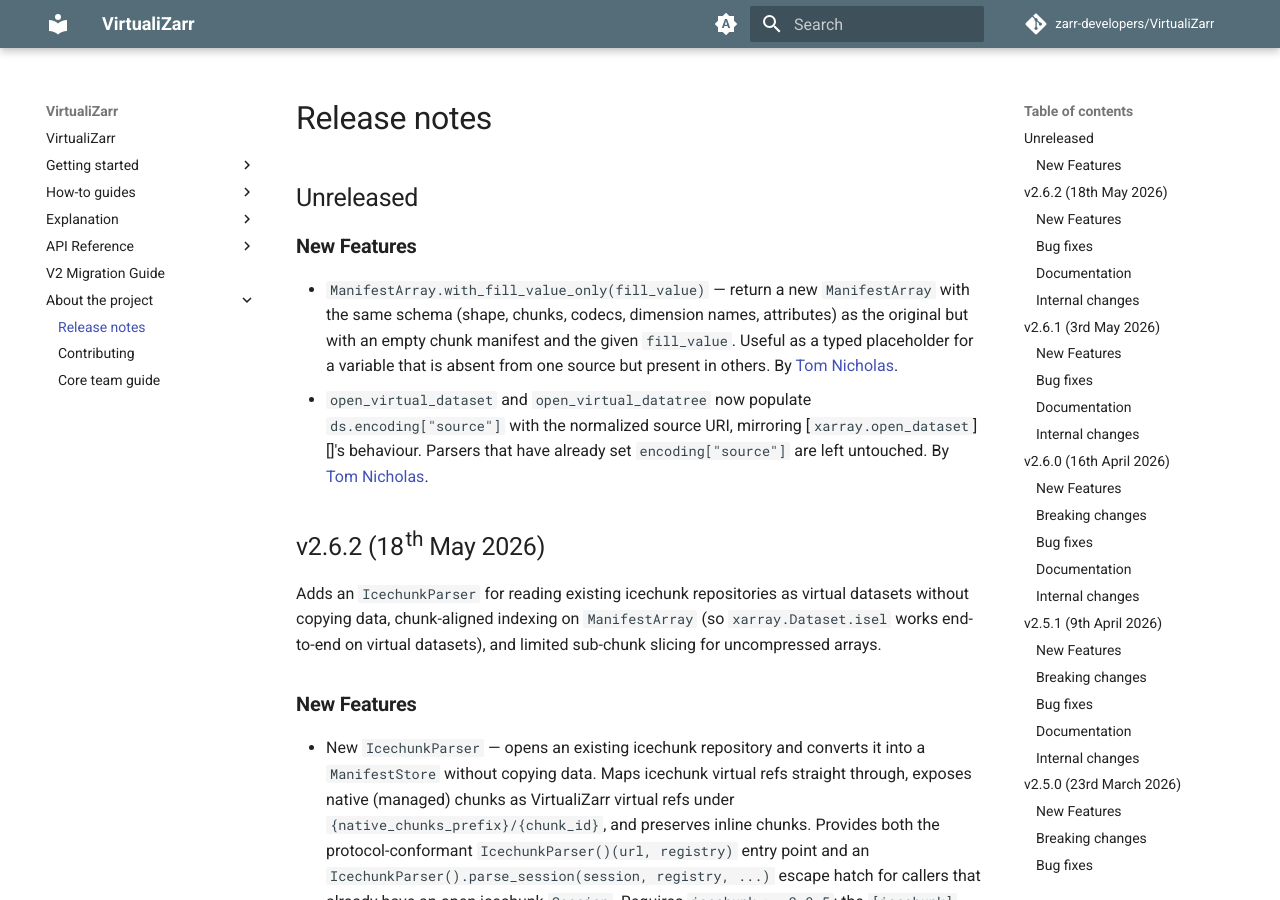
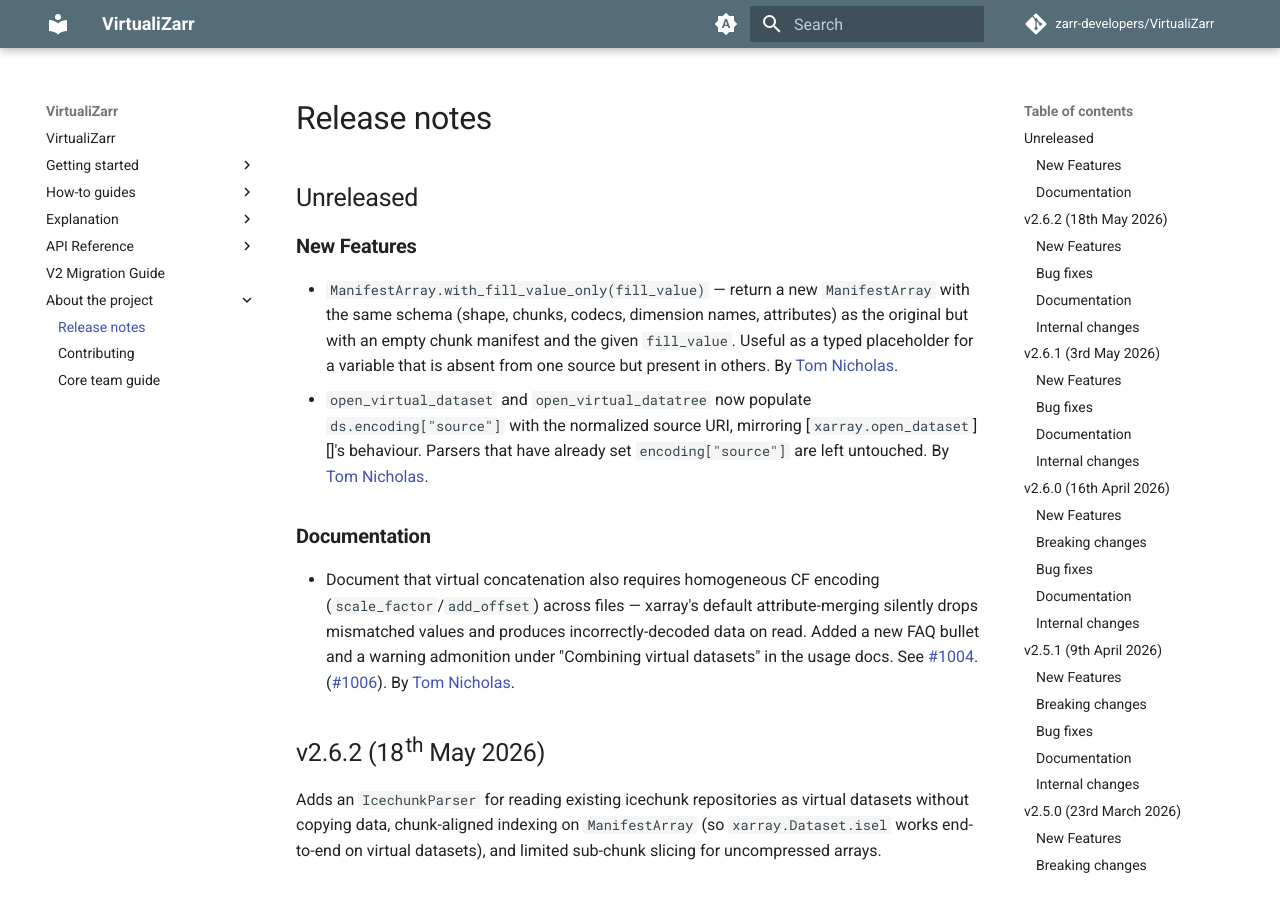
Before and after one commit to zarr-developers/VirtualiZarr, an MkDocs documentation site: the page built from docs/releases.md, in a window 1280 px wide and 900 px high. Built offline with MkDocs 1.6.1 and Material for MkDocs 9.7.7, drawn with Linux system fonts in a browser that asks for light colours; comment, search, counter and statistics services are not loaded; the version menu is left out.

Commit message:
add changelog entry for CF-encoding docs
Co-Authored-By: Claude Opus 4.7 (1M context) <noreply@anthropic.com>

```diff
--- a/docs/releases.md
+++ b/docs/releases.md
@@ -7,6 +7,12 @@
 - `ManifestArray.with_fill_value_only(fill_value)` — return a new `ManifestArray` with the same schema (shape, chunks, codecs, dimension names, attributes) as the original but with an empty chunk manifest and the given `fill_value`. Useful as a typed placeholder for a variable that is absent from one source but present in others.
   By [Tom Nicholas](https://github.com/TomNicholas).
 - `open_virtual_dataset` and `open_virtual_datatree` now populate `ds.encoding["source"]` with the normalized source URI, mirroring [`xarray.open_dataset`][]'s behaviour. Parsers that have already set `encoding["source"]` are left untouched.
+  By [Tom Nicholas](https://github.com/TomNicholas).
+
+### Documentation
+
+- Document that virtual concatenation also requires homogeneous CF encoding (`scale_factor`/`add_offset`) across files — xarray's default attribute-merging silently drops mismatched values and produces incorrectly-decoded data on read. Added a new FAQ bullet and a warning admonition under "Combining virtual datasets" in the usage docs. See [#1004](https://github.com/zarr-developers/VirtualiZarr/issues/1004).
+  ([#1006](https://github.com/zarr-developers/VirtualiZarr/pull/1006)).
   By [Tom Nicholas](https://github.com/TomNicholas).
 
 ## v2.6.2 (18th May 2026)
```
